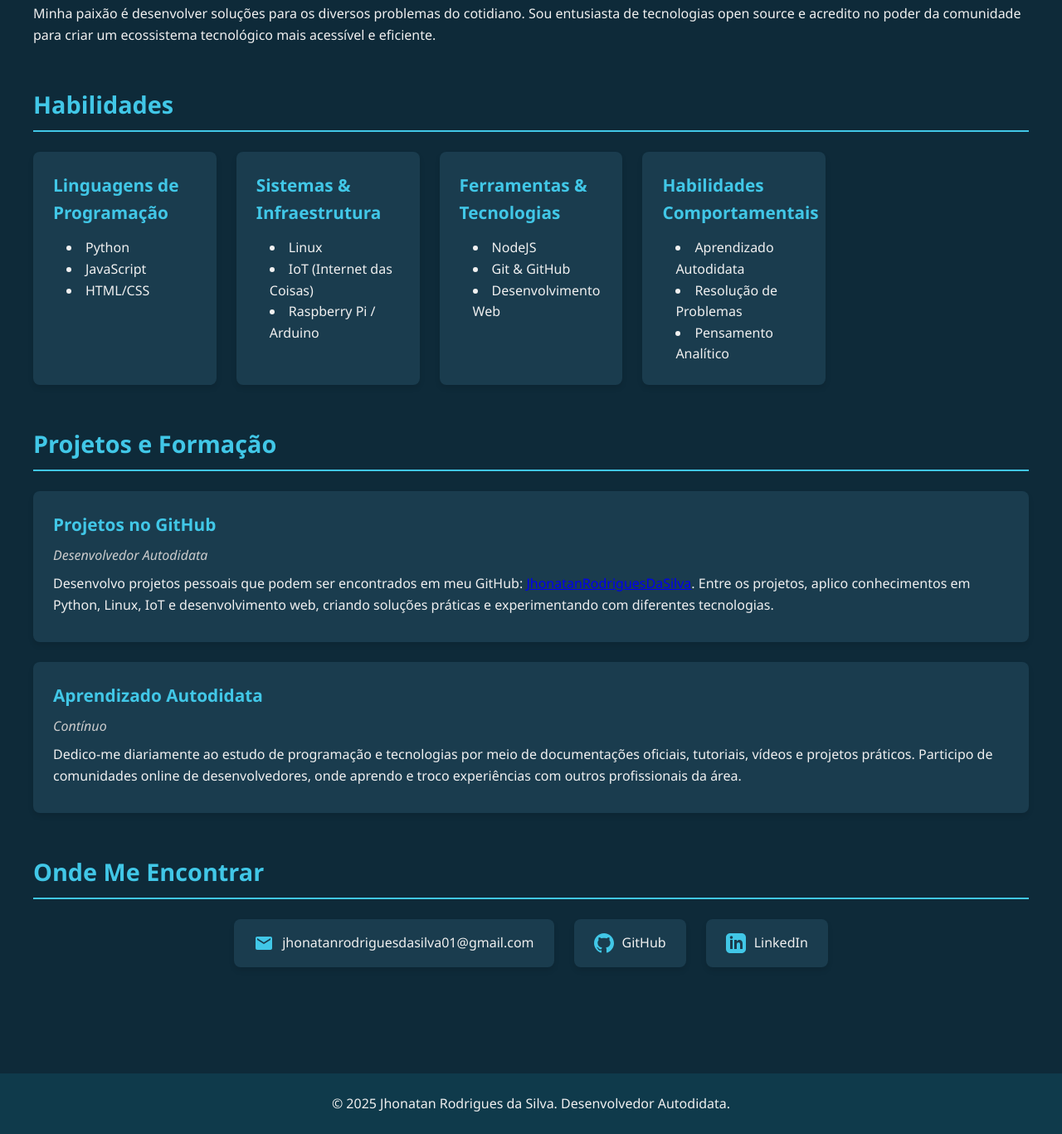
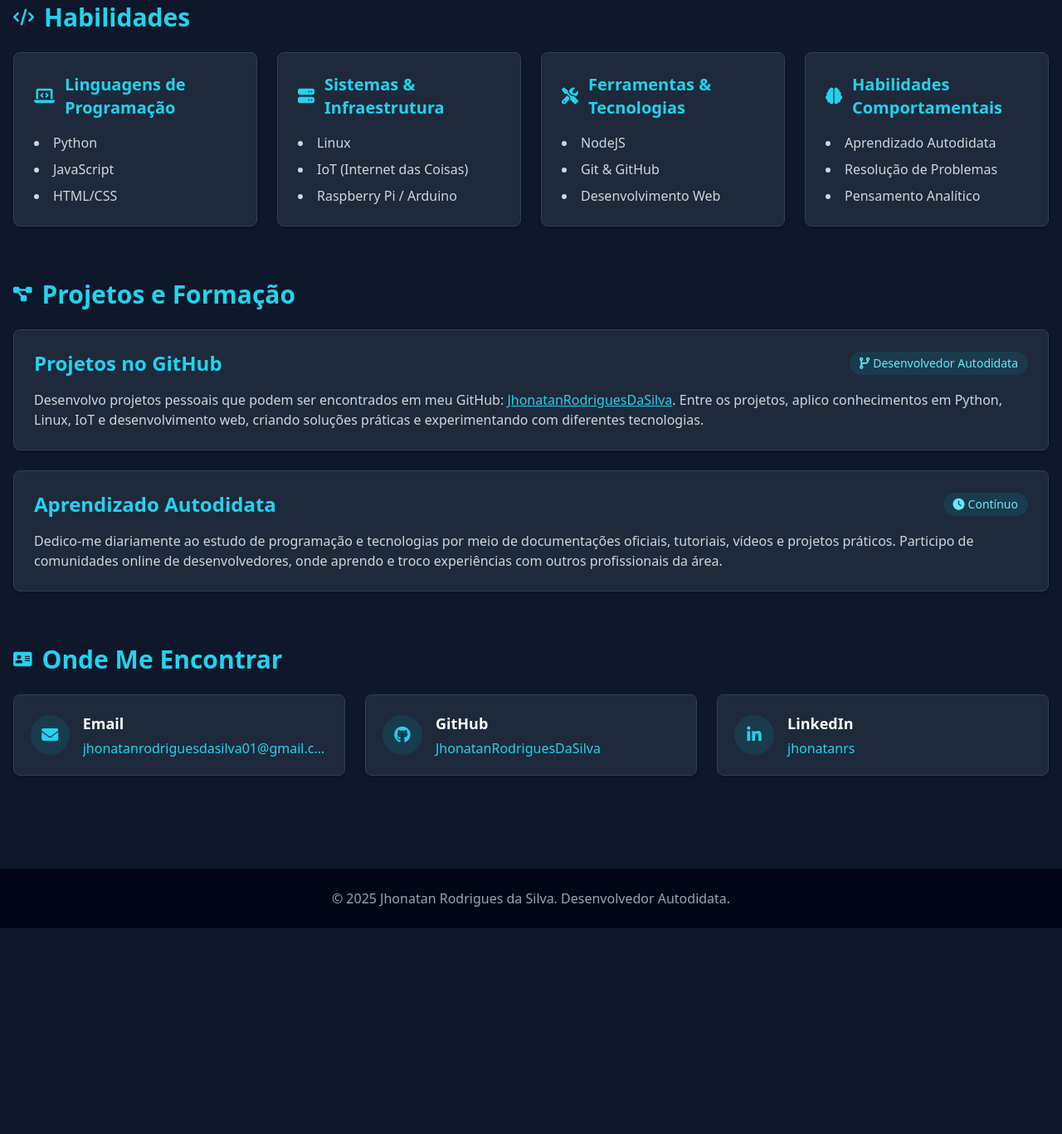
Before and after one commit to JhonatanRodriguesDaSilva/JhonatanRodriguesDaSilva.github.io, a plain HTML site: page index.html in a window 1280 px wide. Shown: the part 803-2170 px from the top of the page at 83% size. After the commit the page ends 1922 px from the top, so only its background shows below. Drawn offline with nearby package versions, Linux system fonts and the light colour scheme.

Commit message:
Update index.html

```diff
--- a/index.html
+++ b/index.html
@@ -4,317 +4,229 @@
     <meta charset="UTF-8">
     <meta name="viewport" content="width=device-width, initial-scale=1.0">
     <title>Jhonatan Rodrigues da Silva - Desenvolvedor</title>
-    <style>
-        :root {
-            --primary-color: #185972;
-            --secondary-color: #0f3a4b;
-            --accent-color: #41c7e7;
-            --text-color: #f0f0f0;
-            --background-color: #0e2a39;
-            --card-color: #1a3c4e;
-        }
-
-        * {
-            margin: 0;
-            padding: 0;
-            box-sizing: border-box;
-            font-family: 'Segoe UI', Tahoma, Geneva, Verdana, sans-serif;
-        }
-
-        body {
-            background-color: var(--background-color);
-            color: var(--text-color);
-            line-height: 1.6;
-        }
-
-        header {
-            background-color: var(--primary-color);
-            padding: 2rem 0;
-            text-align: center;
-            box-shadow: 0 4px 6px rgba(0, 0, 0, 0.3);
-        }
-
-        .container {
-            max-width: 1200px;
-            margin: 0 auto;
-            padding: 0 2rem;
-        }
-
-        .profile {
-            display: flex;
-            flex-direction: column;
-            align-items: center;
-            justify-content: center;
-            padding: 2rem 0;
-        }
-
-        .profile-picture {
-            width: 180px;
-            height: 180px;
-            border-radius: 50%;
-            background-color: var(--accent-color);
-            border: 5px solid var(--secondary-color);
-            margin-bottom: 1.5rem;
-            display: flex;
-            align-items: center;
-            justify-content: center;
-            overflow: hidden;
-            position: relative;
-        }
-
-        .profile-picture::after {
-            content: "JR";
-            font-size: 64px;
-            font-weight: bold;
-            color: var(--secondary-color);
-        }
-
-        .profile-info h1 {
-            font-size: 2.5rem;
-            margin-bottom: 0.5rem;
-            color: var(--accent-color);
-        }
-
-        .profile-info p {
-            font-size: 1.2rem;
-            margin-bottom: 1.5rem;
-            max-width: 800px;
-            text-align: center;
-        }
-
-        .main-content {
-            padding: 3rem 0;
-        }
-
-        .section {
-            margin-bottom: 3rem;
-        }
-
-        .section-title {
-            font-size: 1.8rem;
-            margin-bottom: 1.5rem;
-            padding-bottom: 0.5rem;
-            border-bottom: 2px solid var(--accent-color);
-            color: var(--accent-color);
-        }
-
-        .skills-container {
-            display: grid;
-            grid-template-columns: repeat(auto-fill, minmax(200px, 1fr));
-            gap: 1.5rem;
-        }
-
-        .skill-card {
-            background-color: var(--card-color);
-            border-radius: 8px;
-            padding: 1.5rem;
-            box-shadow: 0 4px 6px rgba(0, 0, 0, 0.1);
-            transition: transform 0.3s ease, box-shadow 0.3s ease;
-        }
-
-        .skill-card:hover {
-            transform: translateY(-5px);
-            box-shadow: 0 8px 15px rgba(0, 0, 0, 0.2);
-        }
-
-        .skill-card h3 {
-            font-size: 1.3rem;
-            margin-bottom: 0.8rem;
-            color: var(--accent-color);
-        }
-
-        .skill-card ul {
-            list-style-position: inside;
-            padding-left: 1rem;
-        }
-
-        .experience-card {
-            background-color: var(--card-color);
-            border-radius: 8px;
-            padding: 1.5rem;
-            margin-bottom: 1.5rem;
-            box-shadow: 0 4px 6px rgba(0, 0, 0, 0.1);
-        }
-
-        .experience-card h3 {
-            font-size: 1.3rem;
-            margin-bottom: 0.5rem;
-            color: var(--accent-color);
-        }
-
-        .experience-card p {
-            margin-bottom: 0.5rem;
-        }
-
-        .experience-period {
-            font-style: italic;
-            color: #ccc;
-        }
-
-        .contact-info {
-            display: flex;
-            flex-wrap: wrap;
-            gap: 1.5rem;
-            justify-content: center;
-        }
-
-        .contact-item {
-            display: flex;
-            align-items: center;
-            background-color: var(--card-color);
-            padding: 1rem 1.5rem;
-            border-radius: 8px;
-            box-shadow: 0 4px 6px rgba(0, 0, 0, 0.1);
-            transition: transform 0.3s ease;
-        }
-
-        .contact-item:hover {
-            transform: translateY(-5px);
-        }
-
-        .contact-icon {
-            width: 24px;
-            height: 24px;
-            margin-right: 10px;
-            fill: var(--accent-color);
-        }
-
-        .contact-item a {
-            color: var(--text-color);
-            text-decoration: none;
-        }
-
-        .contact-item a:hover {
-            color: var(--accent-color);
-        }
-
-        footer {
-            background-color: var(--secondary-color);
-            text-align: center;
-            padding: 1.5rem 0;
-            margin-top: 2rem;
-        }
-
-        @media (max-width: 768px) {
-            .profile-picture {
-                width: 150px;
-                height: 150px;
-            }
-
-            .profile-info h1 {
-                font-size: 2rem;
-            }
-
-            .skills-container {
-                grid-template-columns: 1fr;
+    <script src="https://cdn.tailwindcss.com"></script>
+    <script>
+        tailwind.config = {
+            theme: {
+                extend: {
+                    colors: {
+                        primary: '#0891b2',
+                        secondary: '#0e7490',
+                        accent: '#06b6d4',
+                        dark: '#0c4a6e',
+                        light: '#f0f9ff'
                     }
                 }
-    </style>
+            }
+        }
+    </script>
+    <link href="https://cdnjs.cloudflare.com/ajax/libs/font-awesome/6.4.0/css/all.min.css" rel="stylesheet">
 </head>
-<body>
-    <header>
-        <div class="container">
-            <div class="profile">
-                <div class="profile-picture">
-                    <!-- Placeholder para foto, iniciais exibidas por padrão -->
+<body class="bg-slate-900 text-gray-100">
+    <!-- Header/Hero Section -->
+    <header class="bg-gradient-to-r from-cyan-800 to-cyan-600 shadow-lg">
+        <div class="container mx-auto px-4 py-16">
+            <div class="flex flex-col md:flex-row items-center justify-between gap-8">
+                <div class="flex-shrink-0">
+                    <div class="w-48 h-48 bg-cyan-500 rounded-full border-4 border-cyan-700 shadow-xl flex items-center justify-center text-5xl font-bold text-cyan-900">
+                        JR
                     </div>
-                <div class="profile-info">
-                    <h1>Jhonatan Rodrigues da Silva</h1>
-                    <p>Desenvolvedor Júnior em transição de carreira. Sou apaixonado por tecnologia e estou em busca de minha primeira oportunidade como desenvolvedor. Tenho facilidade para aprender novas ferramentas e tecnologias, e muita vontade de crescer e contribuir com soluções inovadoras.</p>
+                </div>
+                <div class="flex-grow text-center md:text-left space-y-4 max-w-2xl">
+                    <h1 class="text-4xl md:text-5xl font-bold text-white">Jhonatan Rodrigues da Silva</h1>
+                    <div class="bg-cyan-700/30 backdrop-blur-sm p-3 rounded-lg shadow-md">
+                        <p class="text-lg text-gray-100">
+                            Desenvolvedor Júnior em transição de carreira. Sou apaixonado por tecnologia e estou em busca de minha primeira oportunidade como desenvolvedor. Tenho facilidade para aprender novas ferramentas e tecnologias, e muita vontade de crescer e contribuir com soluções inovadoras.
+                        </p>
+                    </div>
                 </div>
             </div>
         </div>
     </header>
 
-    <main class="main-content container">
-        <section class="section">
-            <h2 class="section-title">Sobre Mim</h2>
+    <!-- Main Content -->
+    <main class="container mx-auto px-4 py-12">
+        <!-- About Me Section -->
+        <section class="mb-16">
+            <div class="flex items-center space-x-3 mb-6">
+                <i class="fas fa-user text-cyan-400 text-xl"></i>
+                <h2 class="text-3xl font-bold text-cyan-400">Sobre Mim</h2>
+            </div>
+            <div class="bg-slate-800 rounded-xl p-6 shadow-md border border-slate-700">
+                <div class="space-y-4 text-lg">
                     <p>Tenho 23 anos e estou em transição de carreira para a área de desenvolvimento. Sou muito versátil, aprendo rápido e me adapto facilmente a novos ambientes e tecnologias. Busco sempre trabalhar com responsabilidade e encontrar as melhores soluções através da tecnologia.</p>
                     <p>Todo meu conhecimento em desenvolvimento é autodidata. Venho dedicando tempo para aprender programação por conta própria, explorando documentações, tutoriais e criando projetos práticos para aplicar o que aprendo. Embora não tenha formação acadêmica ou cursos formais na área, minha paixão por tecnologia me motiva a aprender continuamente.</p>
                     <p>Minha paixão é desenvolver soluções para os diversos problemas do cotidiano. Sou entusiasta de tecnologias open source e acredito no poder da comunidade para criar um ecossistema tecnológico mais acessível e eficiente.</p>
+                </div>
+            </div>
         </section>
 
-        <section class="section">
-            <h2 class="section-title">Habilidades</h2>
-            <div class="skills-container">
-                <div class="skill-card">
-                    <h3>Linguagens de Programação</h3>
-                    <ul>
+        <!-- Skills Section -->
+        <section class="mb-16">
+            <div class="flex items-center space-x-3 mb-6">
+                <i class="fas fa-code text-cyan-400 text-xl"></i>
+                <h2 class="text-3xl font-bold text-cyan-400">Habilidades</h2>
+            </div>
+            <div class="grid grid-cols-1 md:grid-cols-2 lg:grid-cols-4 gap-6">
+                <!-- Skill Card 1 -->
+                <div class="bg-slate-800 rounded-lg shadow-md hover:shadow-cyan-600/20 transition-all duration-300 hover:-translate-y-2 border border-slate-700">
+                    <div class="p-6 space-y-4">
+                        <div class="flex items-center space-x-3">
+                            <i class="fas fa-laptop-code text-cyan-400 text-xl"></i>
+                            <h3 class="text-xl font-semibold text-cyan-400">Linguagens de Programação</h3>
+                        </div>
+                        <ul class="list-disc list-inside text-gray-300 space-y-2">
                             <li>Python</li>
                             <li>JavaScript</li>
                             <li>HTML/CSS</li>
                         </ul>
                     </div>
-                <div class="skill-card">
-                    <h3>Sistemas & Infraestrutura</h3>
-                    <ul>
+                </div>
+
+                <!-- Skill Card 2 -->
+                <div class="bg-slate-800 rounded-lg shadow-md hover:shadow-cyan-600/20 transition-all duration-300 hover:-translate-y-2 border border-slate-700">
+                    <div class="p-6 space-y-4">
+                        <div class="flex items-center space-x-3">
+                            <i class="fas fa-server text-cyan-400 text-xl"></i>
+                            <h3 class="text-xl font-semibold text-cyan-400">Sistemas & Infraestrutura</h3>
+                        </div>
+                        <ul class="list-disc list-inside text-gray-300 space-y-2">
                             <li>Linux</li>
                             <li>IoT (Internet das Coisas)</li>
                             <li>Raspberry Pi / Arduino</li>
                         </ul>
                     </div>
-                <div class="skill-card">
-                    <h3>Ferramentas & Tecnologias</h3>
-                    <ul>
+                </div>
+
+                <!-- Skill Card 3 -->
+                <div class="bg-slate-800 rounded-lg shadow-md hover:shadow-cyan-600/20 transition-all duration-300 hover:-translate-y-2 border border-slate-700">
+                    <div class="p-6 space-y-4">
+                        <div class="flex items-center space-x-3">
+                            <i class="fas fa-tools text-cyan-400 text-xl"></i>
+                            <h3 class="text-xl font-semibold text-cyan-400">Ferramentas & Tecnologias</h3>
+                        </div>
+                        <ul class="list-disc list-inside text-gray-300 space-y-2">
                             <li>NodeJS</li>
                             <li>Git & GitHub</li>
                             <li>Desenvolvimento Web</li>
                         </ul>
                     </div>
-                <div class="skill-card">
-                    <h3>Habilidades Comportamentais</h3>
-                    <ul>
+                </div>
+
+                <!-- Skill Card 4 -->
+                <div class="bg-slate-800 rounded-lg shadow-md hover:shadow-cyan-600/20 transition-all duration-300 hover:-translate-y-2 border border-slate-700">
+                    <div class="p-6 space-y-4">
+                        <div class="flex items-center space-x-3">
+                            <i class="fas fa-brain text-cyan-400 text-xl"></i>
+                            <h3 class="text-xl font-semibold text-cyan-400">Habilidades Comportamentais</h3>
+                        </div>
+                        <ul class="list-disc list-inside text-gray-300 space-y-2">
                             <li>Aprendizado Autodidata</li>
                             <li>Resolução de Problemas</li>
                             <li>Pensamento Analítico</li>
                         </ul>
                     </div>
                 </div>
-        </section>
-
-        <section class="section">
-            <h2 class="section-title">Projetos e Formação</h2>
-            <div class="experience-card">
-                <h3>Projetos no GitHub</h3>
-                <p class="experience-period">Desenvolvedor Autodidata</p>
-                <p>Desenvolvo projetos pessoais que podem ser encontrados em meu GitHub: <a href="https://github.com/JhonatanRodriguesDaSilva" target="_blank">JhonatanRodriguesDaSilva</a>. Entre os projetos, aplico conhecimentos em Python, Linux, IoT e desenvolvimento web, criando soluções práticas e experimentando com diferentes tecnologias.</p>
-            </div>
-            <div class="experience-card">
-                <h3>Aprendizado Autodidata</h3>
-                <p class="experience-period">Contínuo</p>
-                <p>Dedico-me diariamente ao estudo de programação e tecnologias por meio de documentações oficiais, tutoriais, vídeos e projetos práticos. Participo de comunidades online de desenvolvedores, onde aprendo e troco experiências com outros profissionais da área.</p>
             </div>
         </section>
 
-        <section class="section">
-            <h2 class="section-title">Onde Me Encontrar</h2>
-            <div class="contact-info">
-                <div class="contact-item">
-                    <svg class="contact-icon" xmlns="http://www.w3.org/2000/svg" viewBox="0 0 24 24">
-                        <path d="M20 4H4c-1.1 0-1.99.9-1.99 2L2 18c0 1.1.9 2 2 2h16c1.1 0 2-.9 2-2V6c0-1.1-.9-2-2-2zm0 4l-8 5-8-5V6l8 5 8-5v2z"/>
-                    </svg>
-                    <a href="mailto:jhonatanrodriguesdasilva01@gmail.com">jhonatanrodriguesdasilva01@gmail.com</a>
+        <!-- Projects Section -->
+        <section class="mb-16">
+            <div class="flex items-center space-x-3 mb-6">
+                <i class="fas fa-project-diagram text-cyan-400 text-xl"></i>
+                <h2 class="text-3xl font-bold text-cyan-400">Projetos e Formação</h2>
             </div>
-                <div class="contact-item">
-                    <svg class="contact-icon" xmlns="http://www.w3.org/2000/svg" viewBox="0 0 24 24">
-                        <path d="M12 0c-6.626 0-12 5.373-12 12 0 5.302 3.438 9.8 8.207 11.387.599.111.793-.261.793-.577v-2.234c-3.338.726-4.033-1.416-4.033-1.416-.546-1.387-1.333-1.756-1.333-1.756-1.089-.745.083-.729.083-.729 1.205.084 1.839 1.237 1.839 1.237 1.07 1.834 2.807 1.304 3.492.997.107-.775.418-1.305.762-1.604-2.665-.305-5.467-1.334-5.467-5.931 0-1.311.469-2.381 1.236-3.221-.124-.303-.535-1.524.117-3.176 0 0 1.008-.322 3.301 1.23.957-.266 1.983-.399 3.003-.404 1.02.005 2.047.138 3.006.404 2.291-1.552 3.297-1.23 3.297-1.23.653 1.653.242 2.874.118 3.176.77.84 1.235 1.911 1.235 3.221 0 4.609-2.807 5.624-5.479 5.921.43.372.823 1.102.823 2.222v3.293c0 .319.192.694.801.576 4.765-1.589 8.199-6.086 8.199-11.386 0-6.627-5.373-12-12-12z"/>
-                    </svg>
-                    <a href="https://github.com/JhonatanRodriguesDaSilva" target="_blank">GitHub</a>
+            <div class="space-y-6">
+                <!-- Project Card 1 -->
+                <div class="bg-slate-800 rounded-lg shadow-md hover:shadow-cyan-600/20 border border-slate-700 overflow-hidden">
+                    <div class="p-6">
+                        <div class="flex flex-col md:flex-row md:items-center justify-between gap-4 mb-4">
+                            <h3 class="text-2xl font-semibold text-cyan-400">Projetos no GitHub</h3>
+                            <span class="bg-cyan-900/50 text-cyan-300 text-sm px-3 py-1 rounded-full">
+                                <i class="fas fa-code-branch mr-1"></i>Desenvolvedor Autodidata
+                            </span>
                         </div>
-                <div class="contact-item">
-                    <svg class="contact-icon" xmlns="http://www.w3.org/2000/svg" viewBox="0 0 24 24">
-                        <path d="M19 0h-14c-2.761 0-5 2.239-5 5v14c0 2.761 2.239 5 5 5h14c2.762 0 5-2.239 5-5v-14c0-2.761-2.238-5-5-5zm-11 19h-3v-11h3v11zm-1.5-12.268c-.966 0-1.75-.79-1.75-1.764s.784-1.764 1.75-1.764 1.75.79 1.75 1.764-.783 1.764-1.75 1.764zm13.5 12.268h-3v-5.604c0-3.368-4-3.113-4 0v5.604h-3v-11h3v1.765c1.396-2.586 7-2.777 7 2.476v6.759z"/>
-                    </svg>
-                    <a href="https://linkedin.com/in/jhonatanrs" target="_blank">LinkedIn</a>
+                        <p class="text-gray-300">
+                            Desenvolvo projetos pessoais que podem ser encontrados em meu GitHub:
+                            <a href="https://github.com/JhonatanRodriguesDaSilva" target="_blank" class="text-cyan-400 hover:text-cyan-300 underline transition">JhonatanRodriguesDaSilva</a>.
+                            Entre os projetos, aplico conhecimentos em Python, Linux, IoT e desenvolvimento web, criando soluções práticas e experimentando com diferentes tecnologias.
+                        </p>
                     </div>
+                </div>
+
+                <!-- Project Card 2 -->
+                <div class="bg-slate-800 rounded-lg shadow-md hover:shadow-cyan-600/20 border border-slate-700 overflow-hidden">
+                    <div class="p-6">
+                        <div class="flex flex-col md:flex-row md:items-center justify-between gap-4 mb-4">
+                            <h3 class="text-2xl font-semibold text-cyan-400">Aprendizado Autodidata</h3>
+                            <span class="bg-cyan-900/50 text-cyan-300 text-sm px-3 py-1 rounded-full">
+                                <i class="fas fa-clock mr-1"></i>Contínuo
+                            </span>
+                        </div>
+                        <p class="text-gray-300">
+                            Dedico-me diariamente ao estudo de programação e tecnologias por meio de documentações oficiais, tutoriais, vídeos e projetos práticos.
+                            Participo de comunidades online de desenvolvedores, onde aprendo e troco experiências com outros profissionais da área.
+                        </p>
+                    </div>
+                </div>
+            </div>
+        </section>
+
+        <!-- Contact Section -->
+        <section>
+            <div class="flex items-center space-x-3 mb-6">
+                <i class="fas fa-address-card text-cyan-400 text-xl"></i>
+                <h2 class="text-3xl font-bold text-cyan-400">Onde Me Encontrar</h2>
+            </div>
+            <div class="grid grid-cols-1 md:grid-cols-3 gap-6">
+                <!-- Email -->
+                <a href="mailto:jhonatanrodriguesdasilva01@gmail.com" class="bg-slate-800 rounded-lg flex items-center p-5 shadow-md hover:shadow-cyan-500/20 transition duration-300 hover:-translate-y-1 border border-slate-700 group">
+                    <div class="w-12 h-12 bg-cyan-900/50 rounded-full flex items-center justify-center mr-4 group-hover:bg-cyan-800 transition">
+                        <i class="fas fa-envelope text-cyan-400 text-xl"></i>
+                    </div>
+                    <div class="overflow-hidden">
+                        <h3 class="text-lg font-semibold text-white mb-1">Email</h3>
+                        <p class="text-cyan-400 truncate">jhonatanrodriguesdasilva01@gmail.com</p>
+                    </div>
+                </a>
+
+                <!-- GitHub -->
+                <a href="https://github.com/JhonatanRodriguesDaSilva" target="_blank" class="bg-slate-800 rounded-lg flex items-center p-5 shadow-md hover:shadow-cyan-500/20 transition duration-300 hover:-translate-y-1 border border-slate-700 group">
+                    <div class="w-12 h-12 bg-cyan-900/50 rounded-full flex items-center justify-center mr-4 group-hover:bg-cyan-800 transition">
+                        <i class="fab fa-github text-cyan-400 text-xl"></i>
+                    </div>
+                    <div>
+                        <h3 class="text-lg font-semibold text-white mb-1">GitHub</h3>
+                        <p class="text-cyan-400">JhonatanRodriguesDaSilva</p>
+                    </div>
+                </a>
+
+                <!-- LinkedIn -->
+                <a href="https://linkedin.com/in/jhonatanrs" target="_blank" class="bg-slate-800 rounded-lg flex items-center p-5 shadow-md hover:shadow-cyan-500/20 transition duration-300 hover:-translate-y-1 border border-slate-700 group">
+                    <div class="w-12 h-12 bg-cyan-900/50 rounded-full flex items-center justify-center mr-4 group-hover:bg-cyan-800 transition">
+                        <i class="fab fa-linkedin-in text-cyan-400 text-xl"></i>
+                    </div>
+                    <div>
+                        <h3 class="text-lg font-semibold text-white mb-1">LinkedIn</h3>
+                        <p class="text-cyan-400">jhonatanrs</p>
+                    </div>
+                </a>
             </div>
         </section>
     </main>
 
-    <footer>
-        <div class="container">
-            <p>&copy; 2025 Jhonatan Rodrigues da Silva. Desenvolvedor Autodidata.</p>
+    <!-- Footer -->
+    <footer class="bg-slate-950 mt-16 py-6">
+        <div class="container mx-auto px-4 text-center">
+            <p class="text-gray-400">&copy; 2025 Jhonatan Rodrigues da Silva. Desenvolvedor Autodidata.</p>
         </div>
     </footer>
+
+    <!-- Floating Action Button -->
+    <div class="fixed bottom-6 right-6">
+        <button class="bg-gradient-to-r from-cyan-600 to-cyan-500 w-14 h-14 rounded-full shadow-lg flex items-center justify-center text-white hover:from-cyan-500 hover:to-cyan-400 transition-all hover:scale-110 focus:outline-none focus:ring-2 focus:ring-cyan-400" onclick="window.scrollTo({top: 0, behavior: 'smooth'})">
+            <i class="fas fa-arrow-up"></i>
+        </button>
+    </div>
 </body>
 </html>
```
Lines whose indentation alone changed are shown as unchanged.
